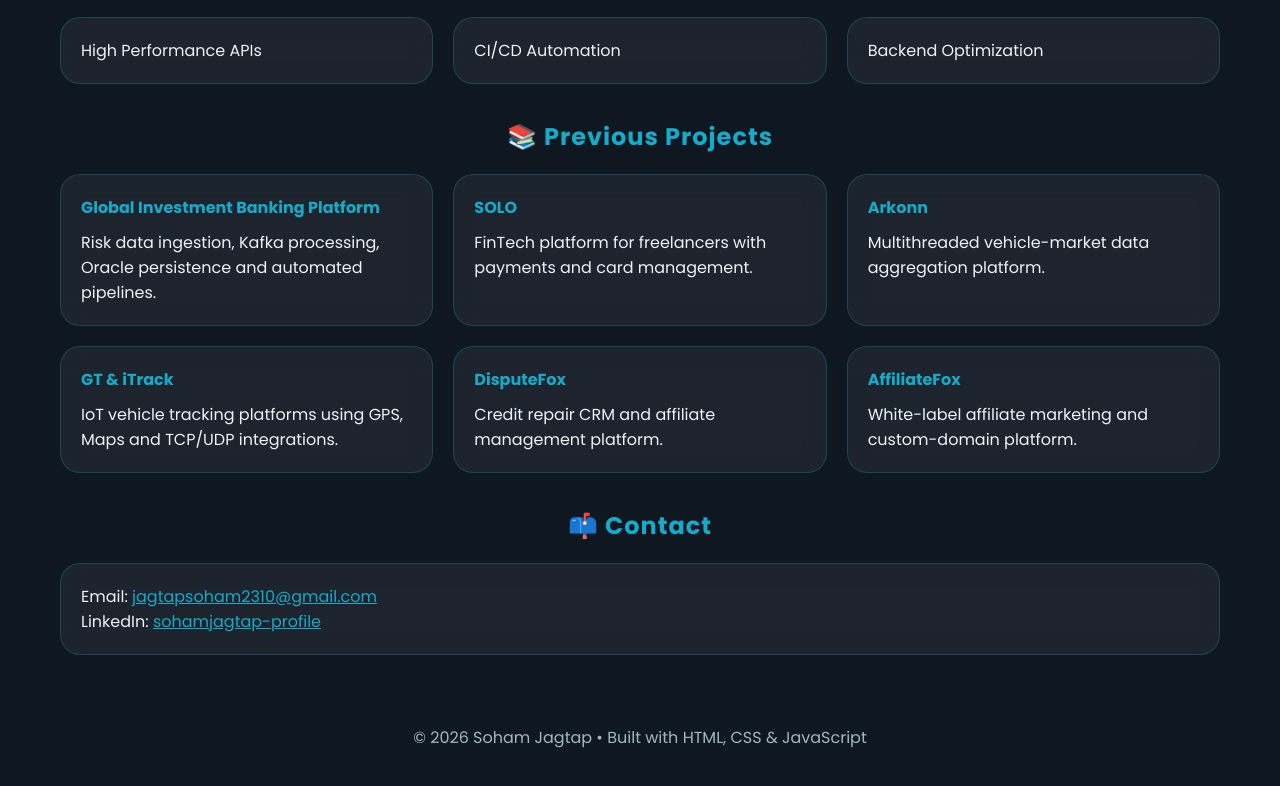
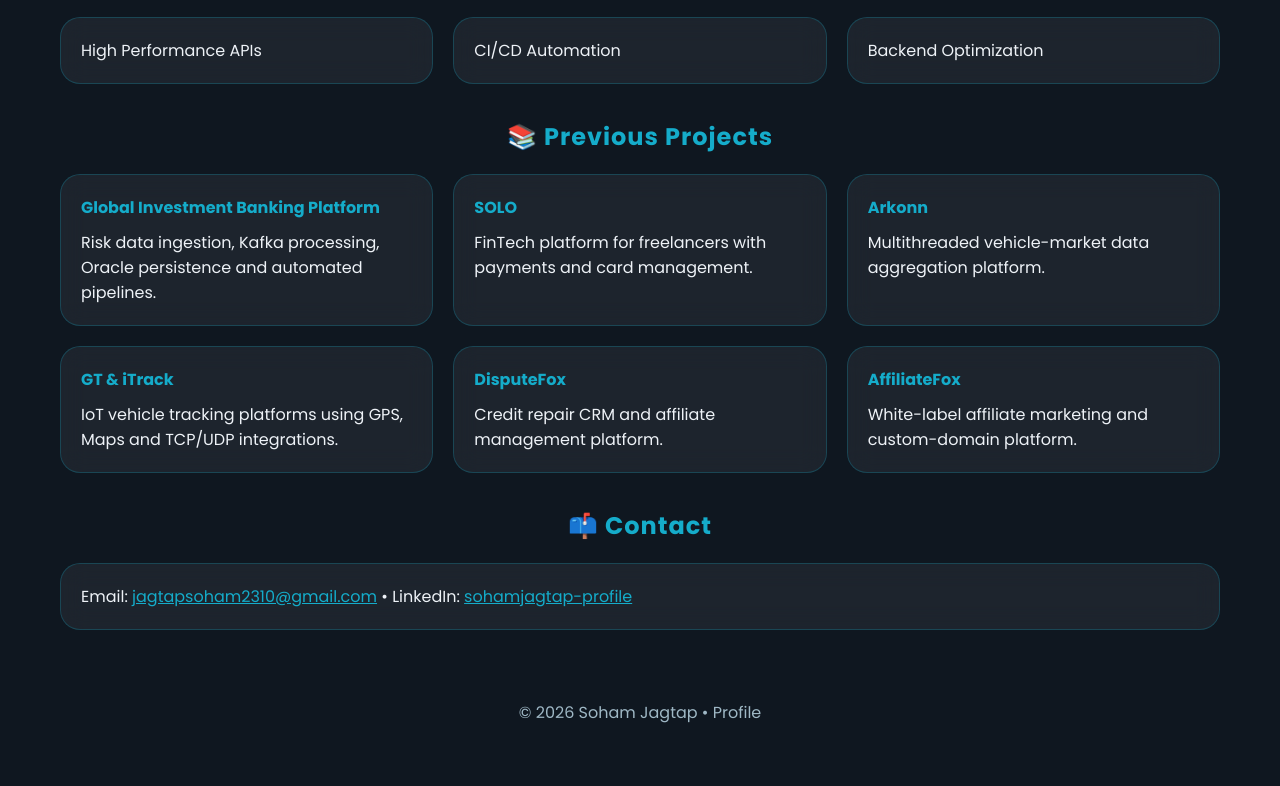
Before and after one commit to Jagtapsoham/Jagtapsoham.github.io, a plain HTML site: page index.html in a window 1280 px wide. Shown: the part 1311-2097 px from the top of the page. Drawn offline with Linux system fonts and the light colour scheme.

Commit message:
Simplify contact information display in index.html

```diff
--- a/index.html
+++ b/index.html
@@ -149,13 +149,12 @@ Additionally developing notification services and an internal feature-management
 <section class="section reveal">
 <h2>📫 Contact</h2>
 <div class="card">
-<p>Email: <a href="mailto:jagtapsoham2310@gmail.com">jagtapsoham2310@gmail.com</a></p>
-<p>LinkedIn: <a href="https://www.linkedin.com/in/sohamjagtap-profile/">sohamjagtap-profile</a></p>
+<p>Email: <a href="mailto:jagtapsoham2310@gmail.com">jagtapsoham2310@gmail.com</a> • LinkedIn: <a href="https://www.linkedin.com/in/sohamjagtap-profile/">sohamjagtap-profile</a></p>
 </div>
 </section>
 
 <footer>
-© 2026 Soham Jagtap • Built with HTML, CSS & JavaScript
+© 2026 Soham Jagtap • Profile
 </footer>
 </div>
 
```
